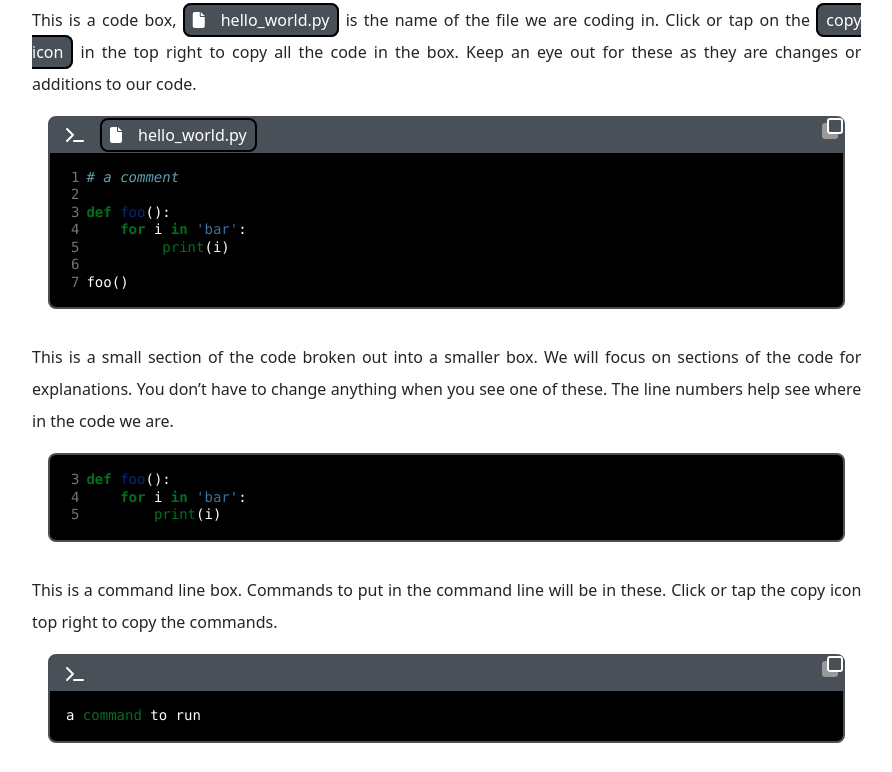
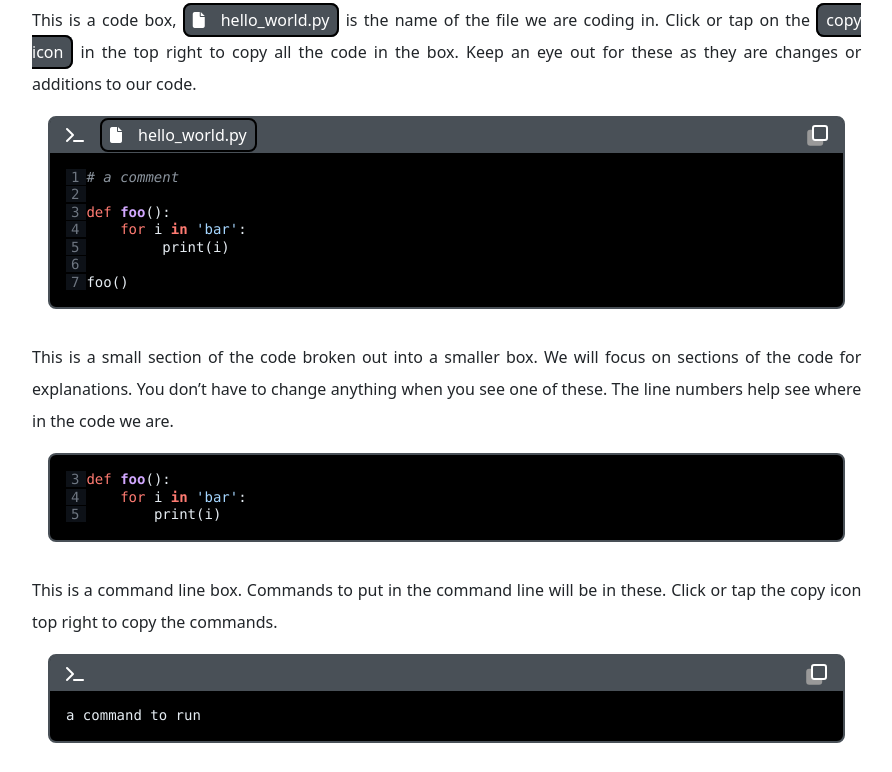
Before and after one commit to 4-3is4-me/4-3is4-me.github.io, a plain HTML site: page index.html in a window 1280 px wide. Shown: the part 1833-2605 px from the top of the page, without its empty margins (300-1192 px from the left). Drawn offline with nearby package versions, Linux system fonts and the light colour scheme.

Commit message:
Add files via upload

```diff
--- a/index.html
+++ b/index.html
@@ -313,7 +313,7 @@
                       <a class="text-body-secondary" href="https://github.com"><i class="fa-brands fa-github"></i></a>
                                       </div>
 
-                  <a class="nav col-2 justify-content-end list-unstyled d-flex" href="https://creativecommons.org/licenses/by-sa/4.0/?ref=chooser-v1" target="_blank" rel="license noopener noreferrer" style="display:inline-block;">CC BY-SA 4.0</a>
+                  <a class="nav col-4 justify-content-end list-unstyled d-flex" href="https://creativecommons.org/licenses/by-sa/4.0/?ref=chooser-v1" target="_blank" rel="license noopener noreferrer" style="display:inline-block;">CC BY-SA 4.0</a>
                 </div>
             </div>
           </footer>
--- a/template/css/template.css
+++ b/template/css/template.css
@@ -280,26 +280,28 @@ figcaption{
 /* pre {
   position: relative;
 } */
+
 .copy-button {
-  display: inline-block; /* always visible */
-  position: absolute;
+  display: inline-block;
+  position: sticky;
+  left : calc(100% - 1.5em);
   color: white;
-  /* display: none; */
   cursor: pointer;
-  inset: 0px 0px auto auto;
   width: 1em;
   height: 1em;
   border: 2px solid;
   border-radius: 3px;
-  box-shadow: -5px 5px #999;
+  box-shadow: -0.3em 0.3em #999;
 }
 /* :is(:focus, :hover) > .copy-button {
   display: inline-block;
 } */
+
 .copy-success {
   box-shadow: none;
+  cursor: copy;
   /* background: #999; */
-  background: var(--templatecolor);
+  background: white;
   transition: box-shadow 50ms ease-out, background 50ms ease-out;
 }
 .copy-fail {
@@ -309,6 +311,7 @@ figcaption{
 .mycode {
   border: 2px solid var(--bs-gray-700);
   border-radius: 0.5rem;
+  /* margin-top: 0em; */
   margin-bottom: 2em;
   margin-left: 1em;
   margin-right: 1em;
@@ -321,6 +324,7 @@ figcaption{
 .mycode div.sourceCode .highlight {
   background-color: black;
   color: white;
+  margin-bottom: 1em;
 }
 
 .mycode div.sourceCode .dark {
@@ -347,14 +351,16 @@ figcaption{
 
 .mycode div.sourceCode {
   margin: 1em;
+  /* margin: 0em 1em 1em 1em; */
 }
 
-/* .mycode div.sourceCode pre {
+ /* .mycode div.sourceCode pre {
   user-select: all;
   -moz-user-select: all;
   -webkit-user-select: all;
   -ms-user-select: all;
-} */
+  margin-bottom: 1rem;
+}  */
 
 .mycode div.sourceCode .highlight pre span.linenos {
   background-color: black;
--- a/template/js/copy_button.js
+++ b/template/js/copy_button.js
@@ -3,8 +3,7 @@
   const cfg = d.currentScript?.dataset;
   d.querySelectorAll(cfg?.selector || 'pre>code, .copy-this').forEach(el => {
     const btn = d.createElement('span'), cls = btn.classList,
-      c1 = 'copy-success', c2 = 'copy-fail', pre = el.parentNode,
-      is_code = el.tagName === 'CODE' && pre?.tagName === 'PRE';
+      c1 = 'copy-success', c2 = 'copy-fail', pre = el.parentNode;
     btn.className = 'copy-button';
 
     // temporarily add a class to the button (as a feedback to copy action)
@@ -12,34 +11,8 @@
       cls.add(c); setTimeout(() => cls.remove(c), 1000);
     }
 
-    // for code.code-fence in div.fenced-chunk (from litedown), copy the whole chunk's source
-    // function getText() {
-    //   return (is_code && el.classList.contains('code-fence') && pre.parentNode?.classList.contains('fenced-chunk')) ?
-    //     [...pre.parentNode.querySelectorAll('code[class]')]
-    //     .map(code => code.innerText.replace(/\n$/, '')).join('\n') : el.innerText;
-    // }
-
-    // function getText() {
-    //     const meta_id = el.innerText; // getAttribute("content");
-    //     const meta_tag = document.querySelector(`meta[id="${meta_id}"]`);
-    //     return meta_tag.getAttribute("content");
-    // }
-
-    // function getText() {
-    //     const spans = el.querySelectorAll('span');
-    //     let textArray = [];
-    //     spans.forEach(span => {
-    //         if (!span.classList.contains('linenos')) {
-    //             textArray.push(span.textContent);
-    //         }
-    //     })
-    //     return textArray.join('');
-    // }
-
     function getText() {
-        // const anodes = el.childNodes;
-        // const bnodes = anodes[0].childNodes;
-        const cnodes = el.childNodes[0].childNodes[0].childNodes;
+        const cnodes = el.parentNode.childNodes[3].childNodes[0].childNodes[0].childNodes;
         let textArray = [];
         cnodes.forEach(node => {
             if (node.className !== 'linenos') {
@@ -52,12 +25,11 @@
     btn.onclick = () => navigator.clipboard.writeText(getText()).then(
       () => feedback(c1), () => feedback(c2)
     );
-    // add the button to <pre> for <code> because <code>'s innerHTML' may be
-    // changed later, e.g., by syntax highlighting libraries
-    const p = is_code ? pre : el;
+
     // add the button only if it has not been added
-    p.querySelector('.copy-button') || p.append(btn);
-    p.hasAttribute('tabIndex') || (p.tabIndex = '0');
-    getComputedStyle(p).position === 'static' && (p.style.position = 'relative');
+    el.querySelector('.copy-button') || el.append(btn);
+    // p.querySelector('.copy-button') || p.prepend(btn);
+    el.hasAttribute('tabIndex') || (el.tabIndex = '0');
+    getComputedStyle(el).position === 'static' && (el.style.position = 'relative');
   });
 })(document);
--- a/template/js/dark_mode.js
+++ b/template/js/dark_mode.js
@@ -34,7 +34,9 @@
         //change code
         for (const element of document.querySelectorAll('[class=sourceCode]')) {
             element.firstElementChild.className = ''
-            element.firstElementChild.setAttribute('class',source_theme)
+            // element.firstElementChild.setAttribute('class',source_theme)
+            // force dark for code blocks in both light and dark mode, better style
+            element.firstElementChild.setAttribute('class', 'dark')
         }
     }
 
--- a/template/yuki.html
+++ b/template/yuki.html
@@ -37,9 +37,7 @@ $endif$
   <link href="template/css/pygments/friendly.css" rel="stylesheet">
   <link href="template/css/pygments/github-dark.css" rel="stylesheet">
 
-<!-- <script src="https://cdn.jsdelivr.net/npm/@xiee/utils/js/copy-button.min.js" data-selector=".mycode p" defer></script> -->
-<!-- <link href="https://cdn.jsdelivr.net/npm/@xiee/utils/css/copy-button.min.css" rel="stylesheet"> -->
-<script src="template/js/copy_button.js" data-selector=".mycode .sourceCode" defer></script>
+  <script src="template/js/copy_button.js" data-selector=".mycode > p" defer></script>
 
 $for(css)$
   <link rel="stylesheet" href="$css$">
@@ -221,7 +219,7 @@ $body$
                     $endif$
                   </div>
 
-                  <a class="nav col-2 justify-content-end list-unstyled d-flex" href="https://creativecommons.org/licenses/by-sa/4.0/?ref=chooser-v1" target="_blank" rel="license noopener noreferrer" style="display:inline-block;">CC BY-SA 4.0</a>
+                  <a class="nav col-4 justify-content-end list-unstyled d-flex" href="https://creativecommons.org/licenses/by-sa/4.0/?ref=chooser-v1" target="_blank" rel="license noopener noreferrer" style="display:inline-block;">CC BY-SA 4.0</a>
                 </div>
             </div>
           </footer>
```
Also changed, not shown: beginners_install.html (+1 -1 lines), controls.html (+1 -1 lines), hello_world.html (+1 -1 lines), template/js/template.js (line endings or trailing spaces), 1 other file.
